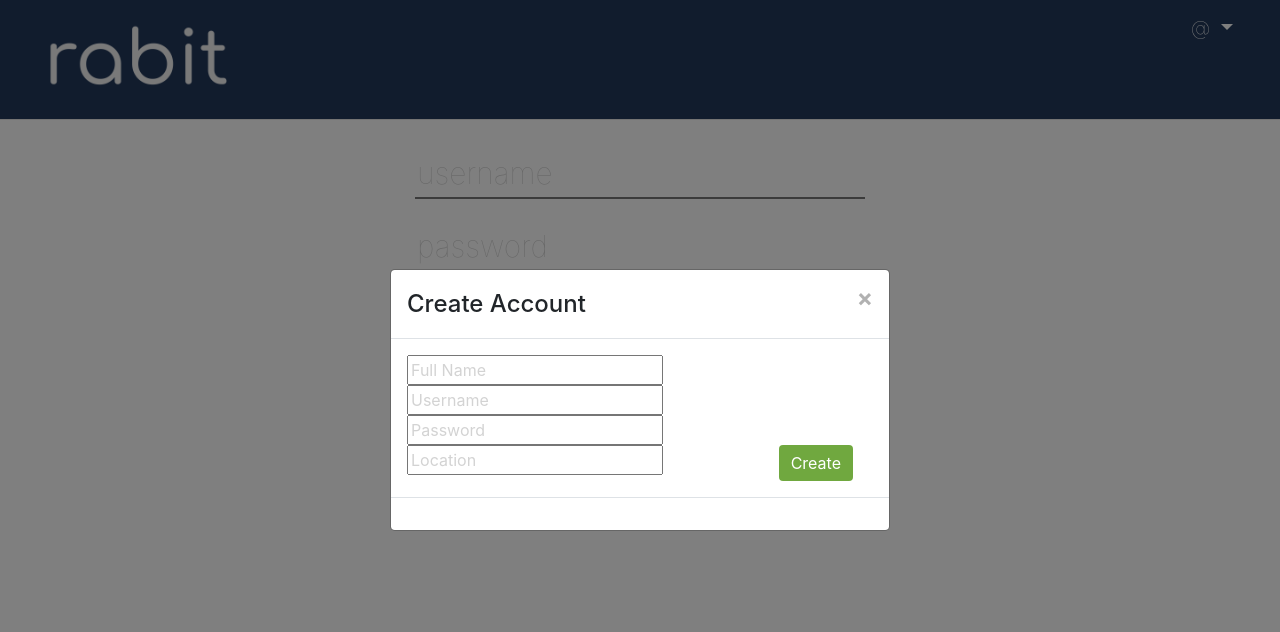
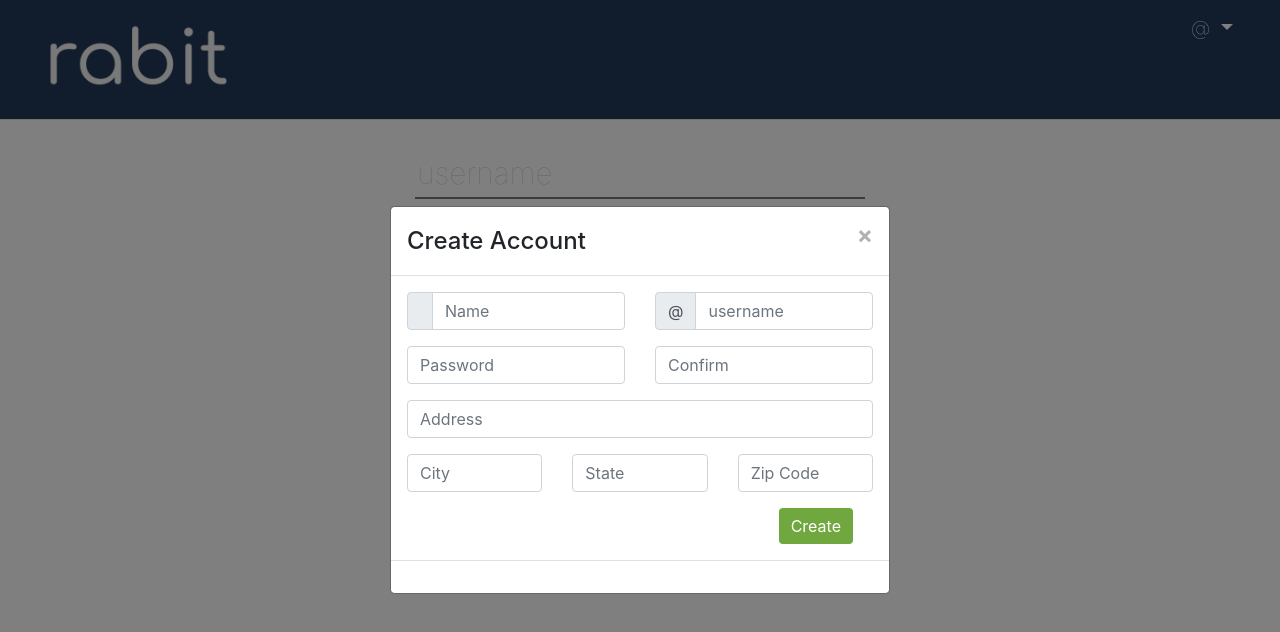
Before and after one commit to dtFocuS/rabit-front-end, a React (Create React App) app in the folder rabit-client/: page /login in a window 1280 px wide. Both pictures are taken after a click on the element "Sign Up". Shown: the top 632 px of the page. Built offline with nearby package versions, Linux system fonts and the light colour scheme; no server answers.

Commit message:
updating sign in form

```diff
--- a/rabit-client/src/components/modals/SignupForm.js
+++ b/rabit-client/src/components/modals/SignupForm.js
@@ -1,5 +1,5 @@
 import React, { Component } from 'react';
-import { Modal, Button } from 'react-bootstrap';
+import { Modal, Button,InputGroup, FormControl, Form, Row, Col } from 'react-bootstrap';
 
 
 class SignupForm extends Component {
@@ -10,7 +10,11 @@ class SignupForm extends Component {
             name: "",
             username: "",
             password: "",
-            default_location: "",
+            confirm: "",
+            address: "",
+            city: "",
+            state: "",
+            zip_code: "",
             valid: false
         }
     }
@@ -35,6 +39,7 @@ class SignupForm extends Component {
     }
 
     render() {
+        const { displayErrors } = this.state;
         return (
             <Modal
                 {...this.props}
@@ -48,14 +53,69 @@ class SignupForm extends Component {
           </Modal.Title>
                 </Modal.Header>
                 <Modal.Body>
-                    <form onSubmit={this.handleSubmit}>
-                        <input type="text" id="name" placeholder="Full Name" onChange={this.handleChange} required/>
-                        <input type="text" id="username" placeholder="Username"  onChange={this.handleChange} required/>
-                        <input type="password" id="password" placeholder="Password"  onChange={this.handleChange} required/>
-                        <input type="text" id="default_location" placeholder="Location" onChange={this.handleChange} required/>
-                        <Button type="submit" className="modal-buttons" onClick={this.props.onHide}>Create</Button>
-                    </form>
+                    <Form onSubmit={this.handleSubmit} className={displayErrors ? 'displayErrors' : ''} noValidate>
+                    <Row>
+                      <Col>
+                        <InputGroup className="mb-3">
+                          <InputGroup.Prepend>
+                            <InputGroup.Text id="basic-addon1"> </InputGroup.Text>
+                          </InputGroup.Prepend>
+                          <FormControl
+                            type="text" id="name" placeholder="Name" onChange={this.handleChange} required
+                          />
+                        </InputGroup>
+                      </Col>
+                      <Col>
+                        <InputGroup className="mb-3">
+                          <InputGroup.Prepend>
+                            <InputGroup.Text id="basic-addon1">@</InputGroup.Text>
+                          </InputGroup.Prepend>
+                          <FormControl
+                            type="text" id="username" placeholder="username" required onChange={this.handleChange}
+                          />
+                        </InputGroup>
+                      </Col>
+                    </Row>
+                    <Row>
+                      <Col>
+                        <InputGroup className="mb-3">
+                          <FormControl placeholder="Password"
+                          type="password" id="password" onChange={this.handleChange} required />
+                        </InputGroup>
+                      </Col>
 
+                      <Col>
+                        <InputGroup className="mb-3">
+                          <FormControl type="password" id="confirm" placeholder="Confirm" onChange={this.handleChange} required />
+                        </InputGroup>
+                      </Col>
+                    </Row>
+                    <InputGroup className="mb-3">
+                      <FormControl id="address" placeholder="Address" onChange={this.handleChange} required />
+                    </InputGroup>
+                    <Row>
+                      <Col>
+                        <InputGroup className="mb-3">
+                          <FormControl id="city" placeholder="City" onChange={this.handleChange} required />
+                        </InputGroup>
+                      </Col>
+
+                      <Col>
+                        <InputGroup className="mb-3">
+                          <FormControl id="state" placeholder="State" onChange={this.handleChange} required />
+                        </InputGroup>
+                      </Col>
+
+                      <Col>
+                        <InputGroup className="mb-3">
+                          <FormControl id="zip_code" placeholder="Zip Code" onChange={this.handleChange} required />
+                        </InputGroup>
+                      </Col>
+                    </Row>
+
+
+                        <Button type="submit" className="modal-buttons" onClick={this.handleClick}>Create</Button>
+                    </Form>
                 </Modal.Body>
                 <Modal.Footer>
 
--- a/rabit-client/src/containers/App.js
+++ b/rabit-client/src/containers/App.js
@@ -64,9 +64,9 @@ class App extends Component {
         })
     }
 
-    // componentDidMount() {
-    //     this.getProfile()
-    // }
+    componentDidMount() {
+        this.getProfile()
+    }
 
     getProfile = () => {
         let token = this.getToken()
@@ -78,7 +78,7 @@ class App extends Component {
         .then(res => res.json())
         .then(json => {
             console.log('profile:', json)
-            this.setState({ user: json.user, userTasks: json.user.tasks}, () => {this.loadUserTasks()})
+            this.setState({ user: json.user}, () => {this.loadUserTasks()})
         })
     }
 
@@ -91,10 +91,12 @@ class App extends Component {
     }
 
     loadUserTasks = () => {
+      if (this.state.user) {
         let temp = this.state.user.tasks.slice().reverse();
         this.setState({
             userTasks: temp
         })
+      }
     }
 
 
```
